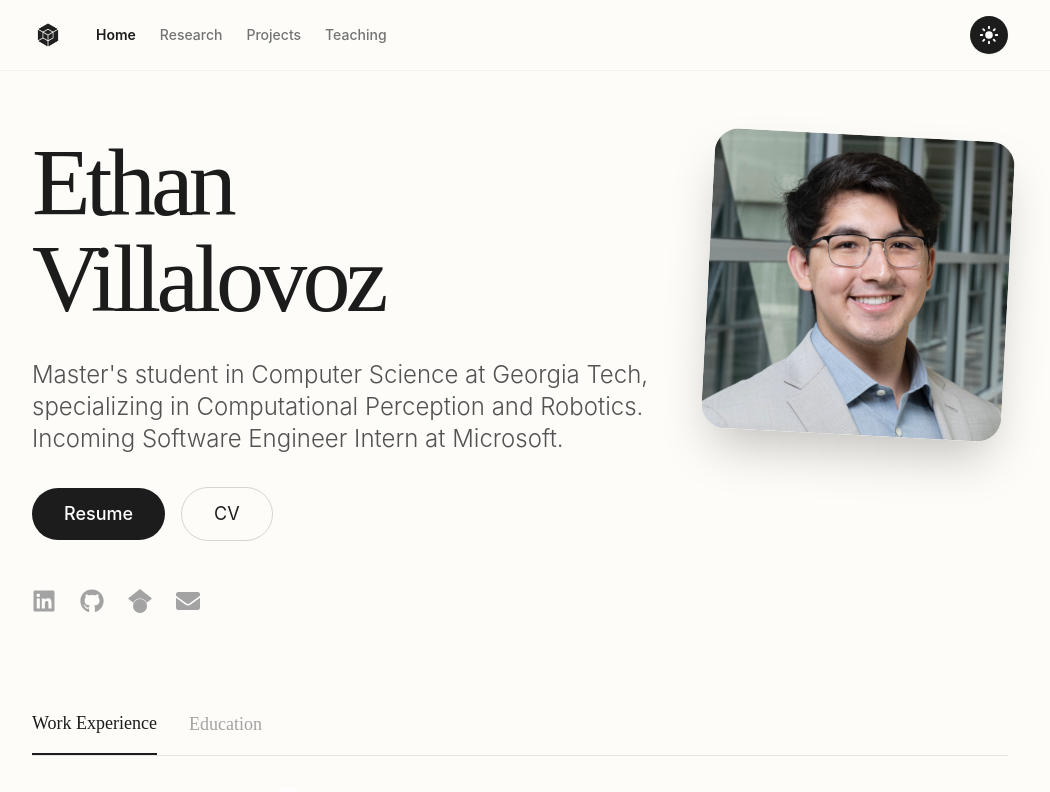
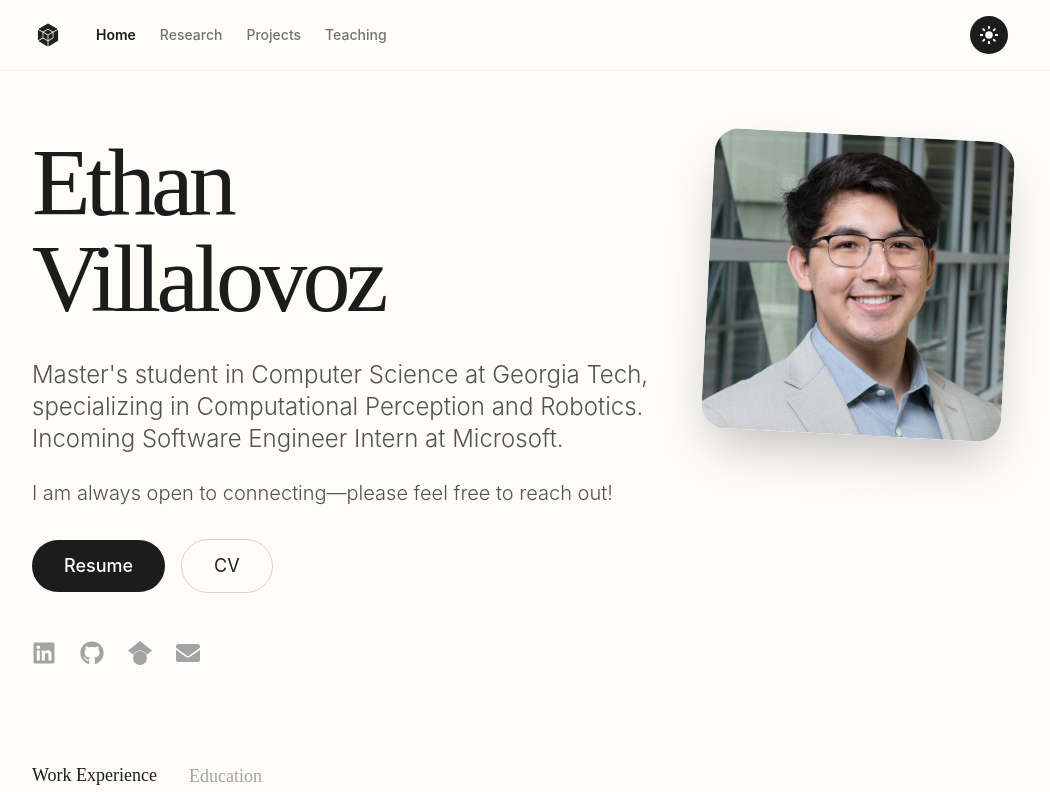
Before and after one commit to ethanvillalovoz/ethanvillalovoz.github.io, a Next.js app: page / in a window 1280 px wide. Shown: the top 792 px of the page, without its empty margins (120-1170 px from the left). Built offline with nearby package versions, Linux system fonts and the light colour scheme.

Commit message:
please feel free to reach out to me

```diff
--- a/src/app/page.tsx
+++ b/src/app/page.tsx
@@ -245,8 +245,11 @@ export default function Home() {
 						>
 							Ethan<br />Villalovoz
 						</motion.h1>
-						<p className="mb-8 text-xl md:text-2xl leading-relaxed text-neutral-600 dark:text-neutral-300 font-light max-w-2xl">
+						<p className="mb-6 text-xl md:text-2xl leading-relaxed text-neutral-600 dark:text-neutral-300 font-light max-w-2xl">
 							Master&apos;s student in Computer Science at Georgia Tech, specializing in Computational Perception and Robotics. Incoming Software Engineer Intern at Microsoft.
+						</p>
+						<p className="mb-8 text-lg md:text-xl leading-relaxed text-neutral-600 dark:text-neutral-300 font-light max-w-2xl">
+							I am always open to connecting—please feel free to reach out!
 						</p>
 						<div className="flex flex-wrap items-center gap-4 mb-12">
 							<a
```
